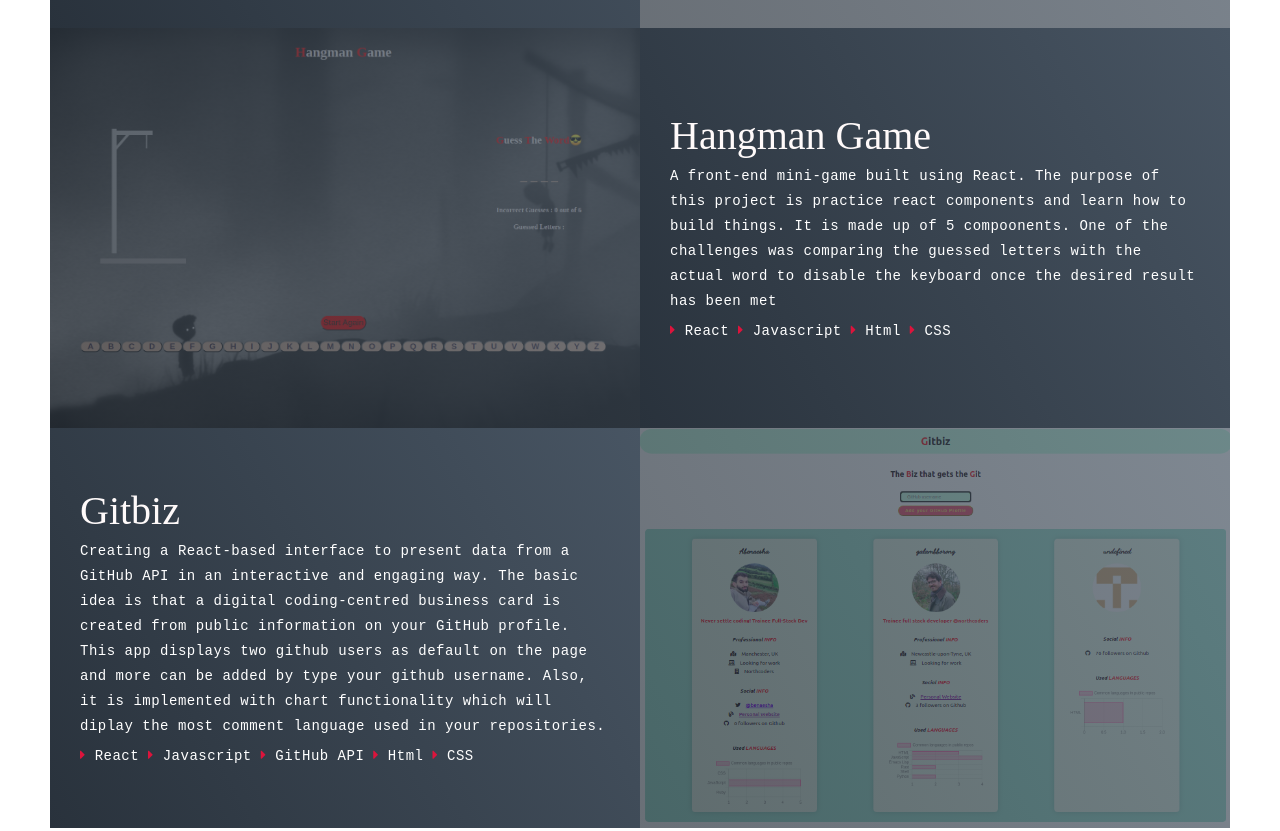
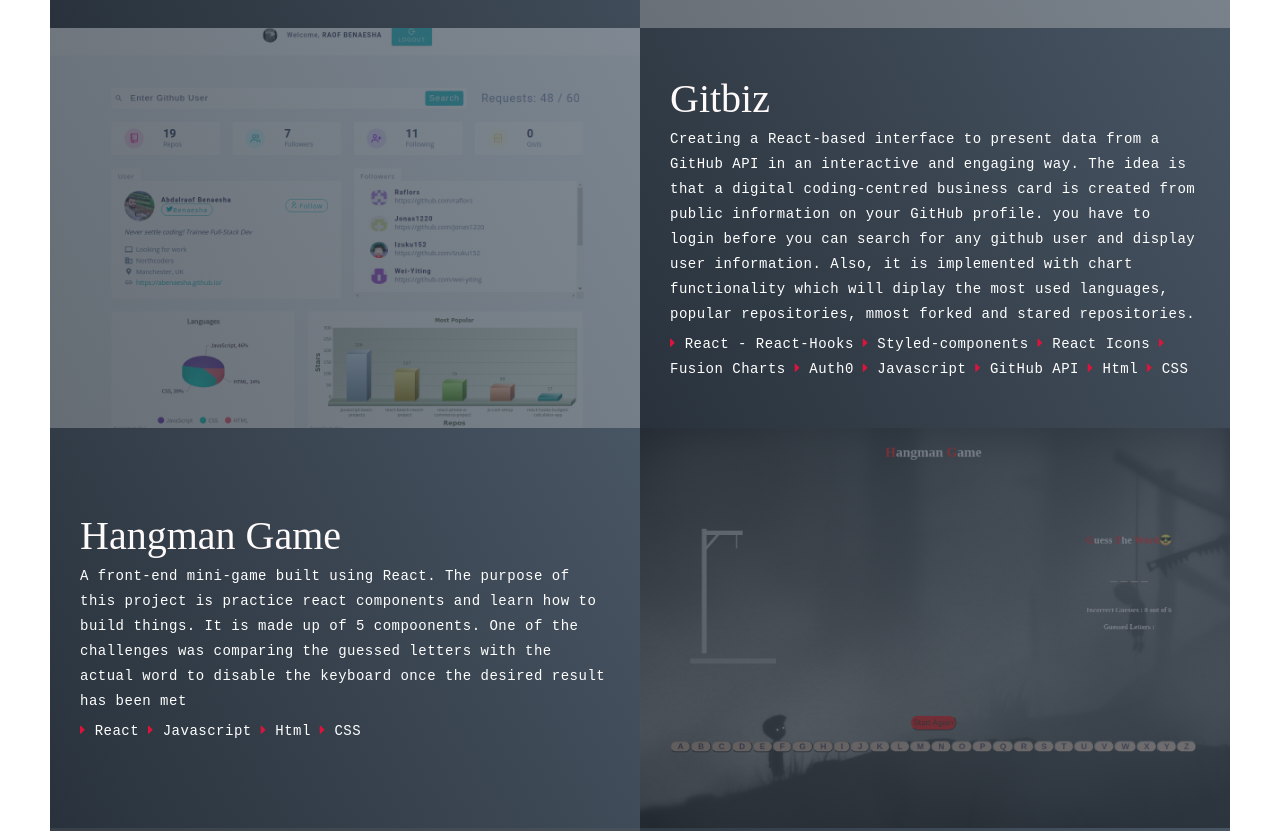
Before and after one commit to Abenaesha/Abenaesha.github.io, a plain HTML site: page index.html in a window 1280 px wide. Shown: the part 3140-3971 px from the top of the page. Drawn offline with nearby package versions, Linux system fonts and the light colour scheme.

Commit message:
add gitbiz and xeddit projects

```diff
--- a/index.html
+++ b/index.html
@@ -241,6 +241,37 @@
 					</div>
 					<div class="project-item">
 						<div class="project-info">
+							<a href="https://bizhub.netlify.app/login" target="_blank">
+								<h1>Gitbiz</h1>
+							</a>
+            <p>
+							Creating a React-based interface to present data from a GitHub API in an interactive and engaging way.
+							The idea is that a digital coding-centred business card is created from public information on your GitHub profile.
+							you have to login before you can search for any github user and display user information.
+							Also, it is implemented with chart functionality which will diplay the most used languages, popular repositories, mmost forked and stared repositories.
+						</p>
+						<p>
+							<span><i class="fas fa-caret-right"></i></span> React - React-Hooks
+							<span><i class="fas fa-caret-right"></i></span>	Styled-components
+							<span><i class="fas fa-caret-right"></i></span>	React Icons
+							<span><i class="fas fa-caret-right"></i></span>	Fusion Charts
+							<span><i class="fas fa-caret-right"></i></span>	Auth0
+							<span><i class="fas fa-caret-right"></i></span> Javascript
+							<span><i class="fas fa-caret-right"></i></span> GitHub API
+							<span><i class="fas fa-caret-right"></i></span> Html
+							<span><i class="fas fa-caret-right"></i></span> CSS
+						</p>
+					</div>
+					<a
+					class="project-img"
+					href="https://bizhub.netlify.app/login"
+					target="_blank"
+					>
+					<img src="./images/hub.png" alt="img" />
+				</a>
+			</div>
+			<div class="project-item">
+				<div class="project-info">
 					<a href="https://hangmanxreact.netlify.app/" target="_blank">
 						<h1>Hangman Game</h1>
 					</a>
@@ -268,52 +299,31 @@
 			</div>
 			<div class="project-item">
 				<div class="project-info">
-						<a href="https://gitbiz.netlify.app/" target="_blank">
-							<h1>Gitbiz</h1>
+					<a href="https://xeddit.netlify.app/" target="_blank">
+						<h1>xeddit</h1>
 					</a>
 					<p>
-							Creating a React-based interface to present data from a GitHub API in an interactive and engaging way.
-							The basic idea is that a digital coding-centred business card is created from public information on your GitHub profile.
-							This app displays two github users as default on the page and more can be added by type your github username.
-							Also, it is implemented with chart functionality which will diplay the most comment language used in your repositories.
+						The sole aim of this project was to learn how to practice React.js and
+						interact with database like PostgresSQL, and using different tenchologies like react life-cycle,
+						react styled-component. Also, a fully built API server from backend module was used to build to the frontend side and form a full engaging webapp.
+						This webapp is Reddit replica which serves news articles and comments to the user,
+						along with metadata relating to those items. One of the key features is letting the users to post articles, delete comments on articles.
 					</p>
 					<p>
 						<span><i class="fas fa-caret-right"></i></span> React
+						<span><i class="fas fa-caret-right"></i></span> Styled-components
 						<span><i class="fas fa-caret-right"></i></span> Javascript
-							<span><i class="fas fa-caret-right"></i></span> GitHub API
 						<span><i class="fas fa-caret-right"></i></span> Html
 						<span><i class="fas fa-caret-right"></i></span> CSS
 					</p>
 				</div>
 				<a
 					class="project-img"
-							href="https://gitbiz.netlify.app/"
+					href="https://xeddit.netlify.app/"
 					target="_blank"
 				>
-							<img src="./images/gitbiz1.png" alt="img" />
+					<img src="./images/xeddit.png" alt="img" />
 				</a>
-        </div>
-        <!-- <div class="project-item">
-          <div class="project-info">
-            <h1>Project 4</h1>
-            <h2>Coding is Love</h2>
-            <p>Lorem, ipsum dolor sit amet consectetur adipisicing elit. Ad, iusto cupiditate voluptatum impedit unde rem ipsa distinctio illum quae mollitia ut, accusantium eius odio ducimus illo neque atque libero non sunt harum? Ipsum repellat animi, fugit architecto voluptatum odit et!</p>
-          </div>
-          <div class="project-img">
-            <img src="./img/img-1.png" alt="img">
-          </div>
-        </div>
-        <div class="project-item">
-          <div class="project-info">
-            <h1>Project 5</h1>
-            <h2>Coding is Love</h2>
-            <p>Lorem, ipsum dolor sit amet consectetur adipisicing elit. Ad, iusto cupiditate voluptatum impedit unde rem ipsa distinctio illum quae mollitia ut, accusantium eius odio ducimus illo neque atque libero non sunt harum? Ipsum repellat animi, fugit architecto voluptatum odit et!</p>
-          </div>
-          <div class="project-img">
-            <img src="./img/img-1.png" alt="img">
-          </div>
-        </div> -->
-				</div>
 			</div>
 			<hr class="section-break" />
 		</section>
```
Also changed, not shown: images/biz.png (added), images/hub.png (added), images/xeddit.png (added). Lines whose indentation alone changed are shown as unchanged.
